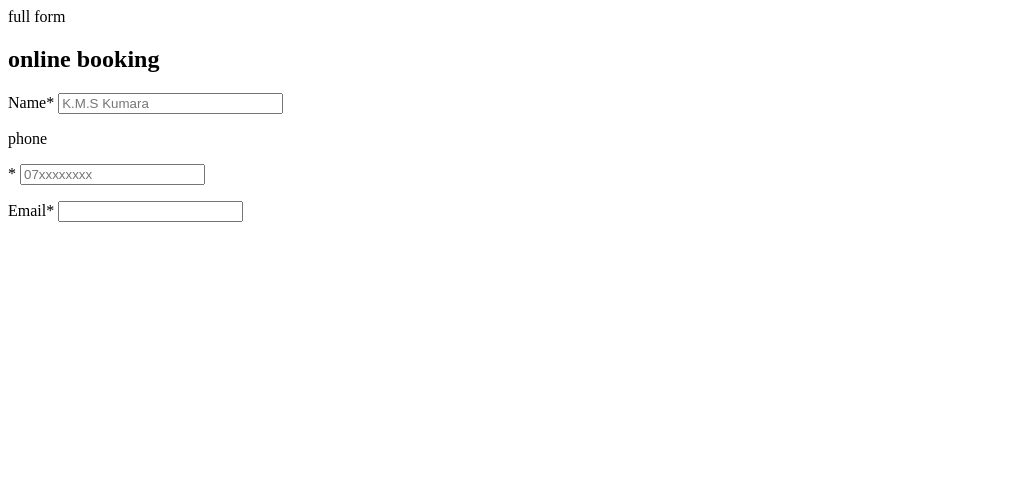
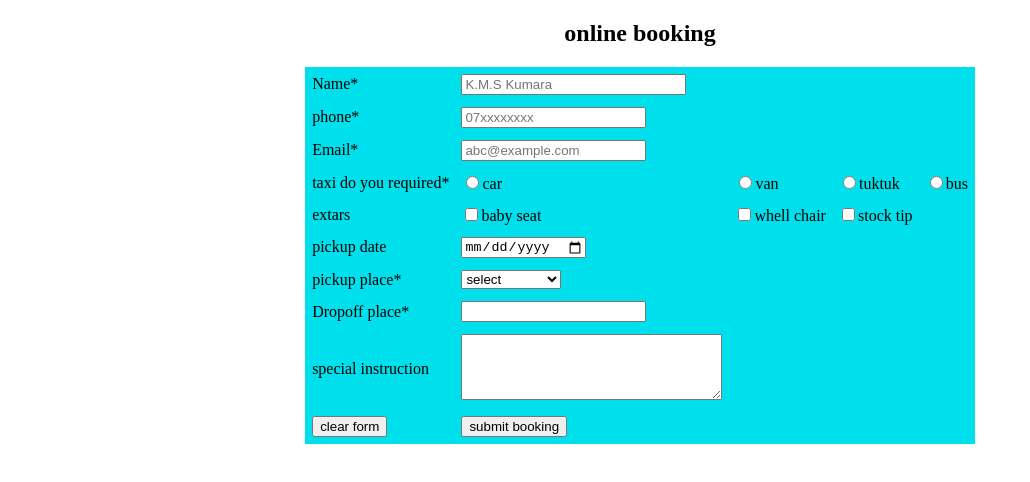
Before and after one commit to S-V-A-D-Serasinghe/html-forum-for-online-booking-system, a plain HTML site: page index.html in a window 1280 px wide. Shown: the whole page, without its empty margins (0-1030 px from the left). Drawn offline with Linux system fonts and the light colour scheme.

Commit message:
v.0.0.0 v0.01

```diff
--- a/index.html
+++ b/index.html
@@ -1,18 +1,92 @@
 <!DOCTYPE html>
 <html>
     <head>
-       full form
+       <title> form </title>
     </head>
-    <body>
-        <h2>online booking</h2>
-        <forum method="post" action="save.php"></forum>
-        <p>Name<fornt color="red">*</fornt>
-        <input type="text" name="Customer name" size="25" maxlength="40"placeholder="K.M.S Kumara"required>
-        </p>
-        <p>phone</p><fornt color="red">*</fornt>
-        <input type="text" name="phone_number"placeholder="07xxxxxxxx">
-        </p>
-        <p>Email<fornt color="red">*</fornt>
-        <input type="email"</p>
+    <body background="">
+        <Center><h2>online booking</h2>
+        <form method="post" action="save.php">
+        <table cellpadding=5 cellcapacity=5 bgcolor="#00dfec">
+        <tr>
+            <td>Name<fornt color="red">*</fornt></td>
+            <td><input type="text" name="Customer name" size="25" maxlength="40"placeholder="K.M.S Kumara" required></td>
+        </tr>
+        <tr>
+            <td>phone<fornt color="red">*</fornt></td>
+            <td><input type="text" name="phone_number"placeholder="07xxxxxxxx"></td>
+        </tr>
+        <tr>
+            <td>Email<fornt color="red">*</fornt></td>
+            <td><input type="email" name="email_address"placeholder="abc@example.com"></td>
+        </tr>
+        <tr><td> taxi do you required<fornt color="red">*</fornt></td>
+            <td><input type="radio" name="vehicle" value="car">car</td>
+            <td><input type="radio" name="vehicle" value="van">van</td>
+            <td><input type="radio" name="vehicle" value="tuktuk">tuktuk</td>
+            <td><input type="radio" name="vehicle" value="bus">bus</td>
+        </tr>
+        <tr>
+            <td>extars</td>
+            <td><input type="checkbox"name="extars1"value="baby">baby seat</td>
+            <td><input type="checkbox"name="extars2"value="whell chair">whell chair</td>
+            <td><input type="checkbox"name="extars3"value="stock tip">stock tip</td>
+        </tr>
+        <tr>
+            <td>pickup date</td>
+            <td><input type="date"name="pickup_date"</td>
+        </tr>
+        <tr aria-setsize="5">
+            <td>pickup place<fornt color="red">*</fornt></td>
+            <td><select name="pickup place">
+            <option value="Selected">select</option>
+            <option value="Colombo">Colombo</option>
+            <option value="kaluthara">kaluthara</option>
+            <option value="galle">galle</option>
+            <option value="matara">matara</option>
+            <option value="hambantotha">hambantotha</option>
+            <option value="monaragala">monaragala</option>
+            <option value="ampara">ampara</option>
+            <option value="batticaloa">batticaloa</option>
+            <option value="trincomalee">hambantotha</option>
+            <option value="mulative">mulative</option>
+            <option value="jaffna">jaffna</option>
+            <option value="mannarr">mannarr</option>
+            <option value="anuradapura">anuradapura</option>
+            <option value="polonnaruwa">polonnaruwa</option>
+            <option value="kurunagala">kurunagala</option>
+            <option value="mahanuwara">mahanuwara</option>
+            <option value="matale">matale</option>
+            <option value="kegalle">kegalle</option>
+            <option value="badulla">badulla</option>
+            <option value="rathnapura">rathnapura</option>
+            <option value="nuwaraeliya">nuwaraeliya</option>
+            <option value="wawniya">hambantotha</option>
+            <option value="putthalama">putthalama</option>
+            <option value="gampaha">gampaha</option>
+            <option value="kilinochchi">hambantotha</option>
+            </select></td>
+        </tr>
+        <tr>
+        <td>Dropoff place<fornt color="red">*</fornt></td>
+        <td><input type="text"name="Dropoff_place" list="destination">
+        <datalist id="destination">
+        <option value="official booking"></option>
+        <option value="trip booking"></option>
+        <option value="other booking"></option>
+        </datalist>
+        </td>
+        </td>
+        </tr>
+        <tr>
+            <td>special instruction</td>
+            <td><textarea name="comments" cols="30" rows="4" maxlength="500"></textarea></td>
+        </tr>
+        <tr>
+            <td><input type="reset"value="clear form"</td>
+            <td><input type="submit"value="submit booking"></td>
+        </tr>
+        </table>
+</Center>
+    </forum>
     </body>
 </html>
```
